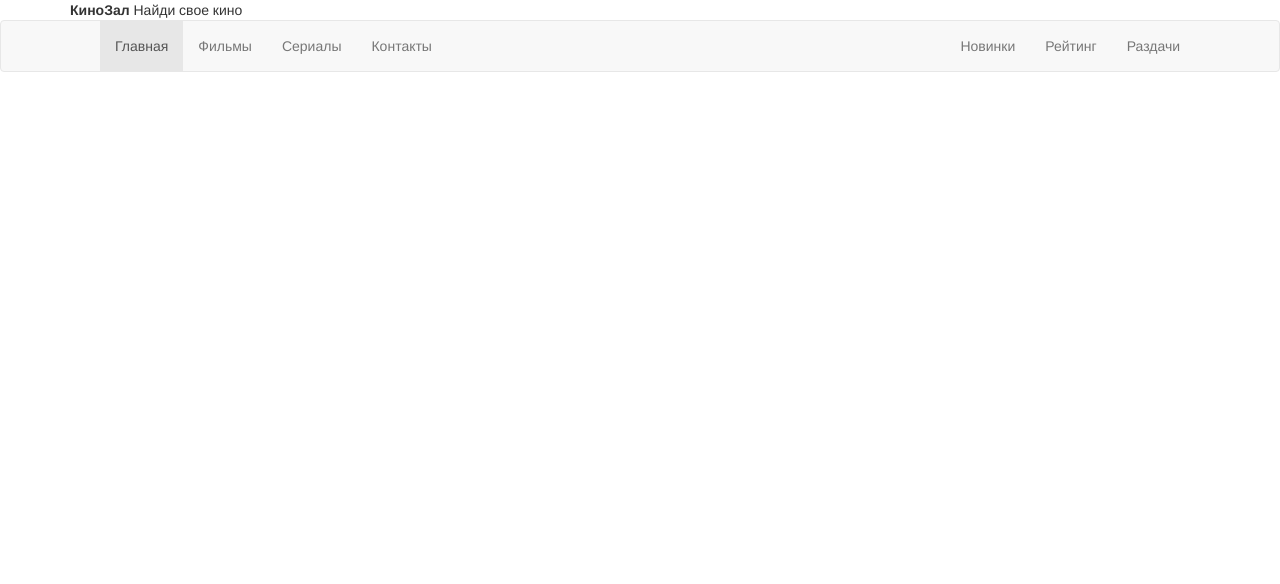
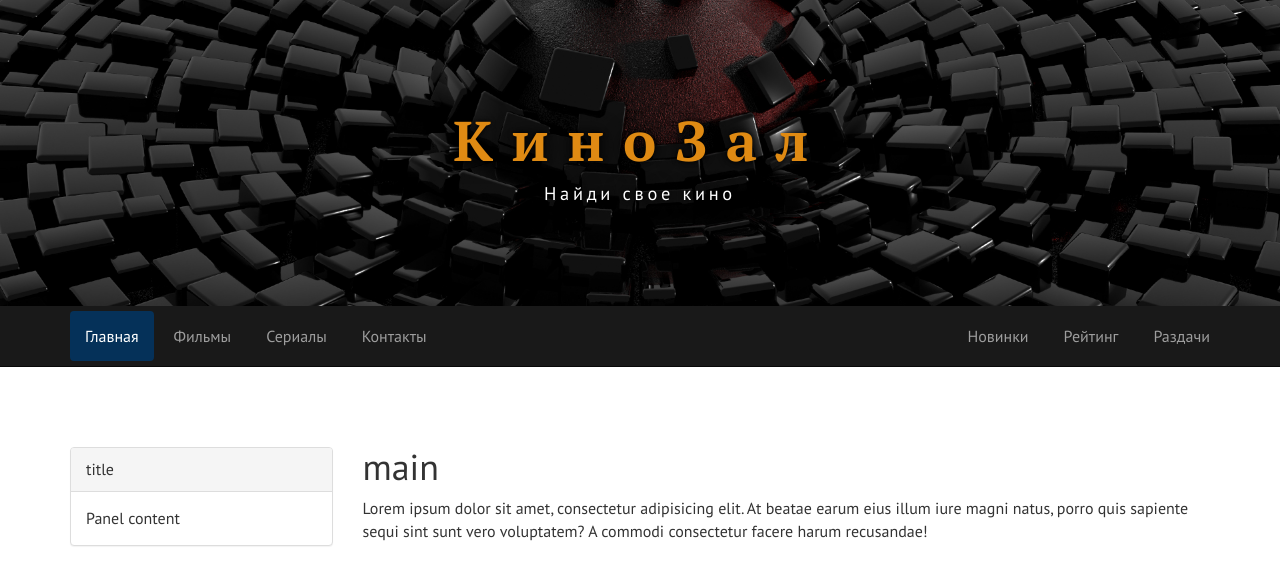
Before and after one commit to siniavskiialexandr/kinozal-temp, a website: page index.html in a window 1280 px wide. Drawn offline with Linux system fonts and the light colour scheme.

Commit message:
aside + main

```diff
--- a/assets/scss/_bootstrap-theming.scss
+++ b/assets/scss/_bootstrap-theming.scss
@@ -0,0 +1,63 @@
+.navbar-inverse {
+  background-color: darken($color-dark, 4%);
+  margin: 0;
+
+  .navbar-nav {
+
+
+    > .active > a,{
+      background-color: $color-primary-dark;
+
+      &:focus,
+      &:hover {
+        background-color: $color-primary-light;
+      }
+    }
+
+    > li > a{
+      transition: background-color 0.5s;
+
+      @include sm-min{
+        border-radius: 4px;
+      }
+
+      @include sm {
+        text-align: center;
+      }
+
+      &:focus,
+      &:hover {
+        background-color: $color-primary;
+      }
+    }
+  }
+}
+
+.navbar-header {
+  text-align: center;
+}
+
+.navbar-toggle {
+  float: none;
+  margin-right: 0;
+}
+.navbar-left {
+  @include sm-min {
+  > li{
+    margin: 5px 5px 5px 0;
+  }
+  }
+  @include sm {
+    margin-bottom: 0;
+  }
+}
+.navbar-right  {
+  @include sm-min {
+    > li{
+      margin: 5px 0 5px 5px;
+    }
+  }
+  @include sm {
+    margin-top: 0;
+  }
+}
--- a/assets/scss/_common.scss
+++ b/assets/scss/_common.scss
@@ -0,0 +1,12 @@
+html{
+font-size: $font-size;
+  overflow: scroll;
+}
+
+body{
+  font-size: 1rem;
+  font-family: $font-main;
+}
+a{
+
+}
--- a/assets/scss/_extends.scss
+++ b/assets/scss/_extends.scss
@@ -0,0 +1,3 @@
+%text-shadow {
+  text-shadow: 0 0 5px darken($color-dark, 14%), 0 0 20px darken($color-dark, 14%);
+}
--- a/assets/scss/_header.scss
+++ b/assets/scss/_header.scss
@@ -0,0 +1,38 @@
+.header{
+  margin-bottom: $gap *5.3333333;
+}
+
+.header-logo{
+  padding: 100px 0;
+  text-align: center;
+  background-color: $color-dark;
+  background-image: url("../img/header-bg.jpg");
+  background-position: 50% 50%;
+  background-size: cover;
+
+  &__title{
+    display: block;
+    color: $color-accent;
+
+
+    font-family: $font-header;
+    @extend %text-shadow;
+
+    @include xs-min {
+      font-size: 3.5rem;
+      letter-spacing: 0.33em;
+    }
+    @include xs {
+      font-size: 2.5rem;
+      letter-spacing: 0.2em;
+
+    }
+}
+  &__description{
+    display: block;
+    color: $color-light;
+    font-size: 1.15rem;
+    letter-spacing: 0.2em;
+    @extend %text-shadow;
+}
+}
--- a/assets/scss/_main.scss
+++ b/assets/scss/_main.scss
@@ -0,0 +1,5 @@
+//TODO: потом переделать на классы
+
+h1{
+  margin-top: 0;
+}
--- a/assets/scss/_skin.scss
+++ b/assets/scss/_skin.scss
@@ -1,4 +1,6 @@
 $color-primary: #165690;
+$color-primary-dark: #053159;
+$color-primary-light: #517ba2;
 $color-accent: #df8a13;
 $color-dark: #232323;
 $color-gray: darken(#ffffff, 13.5%);
--- a/index.html
+++ b/index.html
@@ -30,11 +30,8 @@
   </div>
 
   <div class="header-menu row">
-<!--    TODO: navbar    -->
-
-    <nav class="navbar navbar-default">
+    <nav class="navbar navbar-inverse navbar-static-top">
       <div class="container">
-        <div class="container-fluid">
         <div class="navbar-header">
           <button type="button" class="navbar-toggle collapsed" data-toggle="collapse" data-target="#navbar-top" aria-expanded="false">
             <span class="sr-only">Toggle navigation</span>
@@ -45,7 +42,7 @@
         </div>
 
         <div class="collapse navbar-collapse" id="navbar-top">
-            <ul class="nav navbar-nav">
+          <ul class="nav navbar-nav navbar-left">
             <li class="active"><a href="index.html">Главная</a></li>
             <li><a href="page.html">Фильмы</a></li>
             <li><a href="#">Сериалы</a></li>
@@ -58,12 +55,30 @@
           </ul>
         </div>
       </div>
+    </nav>
+  </div>
+</header>
+
+<div class="container">
+  <div class="row">
+
+    <main class="main          col-lg-9 col-lg-push-3 col-md-8 col-md-push-4">
+      <h1>main</h1>
+      <p>Lorem ipsum dolor sit amet, consectetur adipisicing elit.
+        At beatae earum eius illum iure magni natus, porro quis sapiente sequi sint sunt vero
+        voluptatem? A commodi consectetur facere harum recusandae!</p>
+    </main>
+    <aside class="left-sidebar col-lg-3 col-lg-pull-9 col-md-4 col-md-pull-8">
+      <div class="panel panel-default">
+        <div class="panel-heading">title</div>
+        <div class="panel-body">
+          Panel content
+        </div>
+      </div>
+    </aside>
 
   </div>
-    </nav>
-
 </div>
-</header>
 
 <script src="libs/jquery/dist/jquery.min.js"></script>
 <script src="libs/bootstrap/dist/js/bootstrap.min.js"></script>
```
Also changed, not shown: assets/css/style.css. Lines whose indentation alone changed are shown as unchanged.
